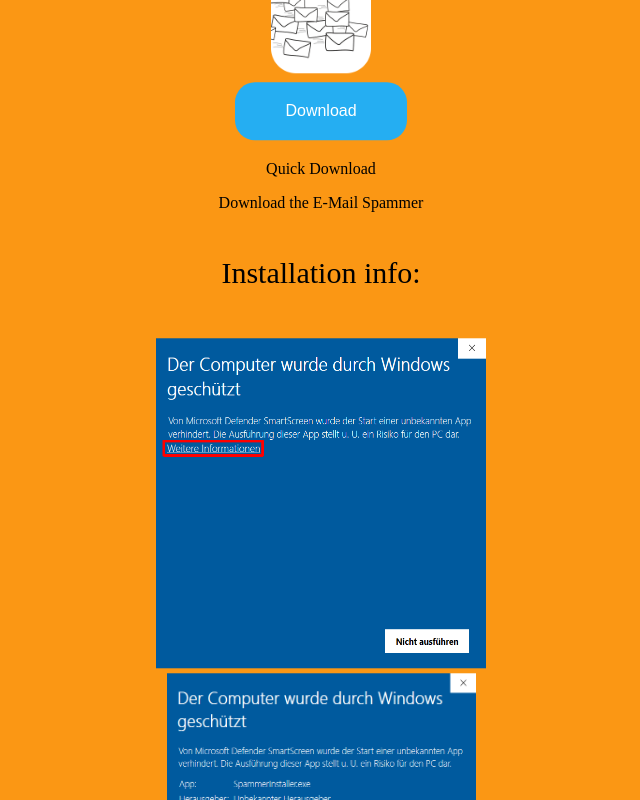
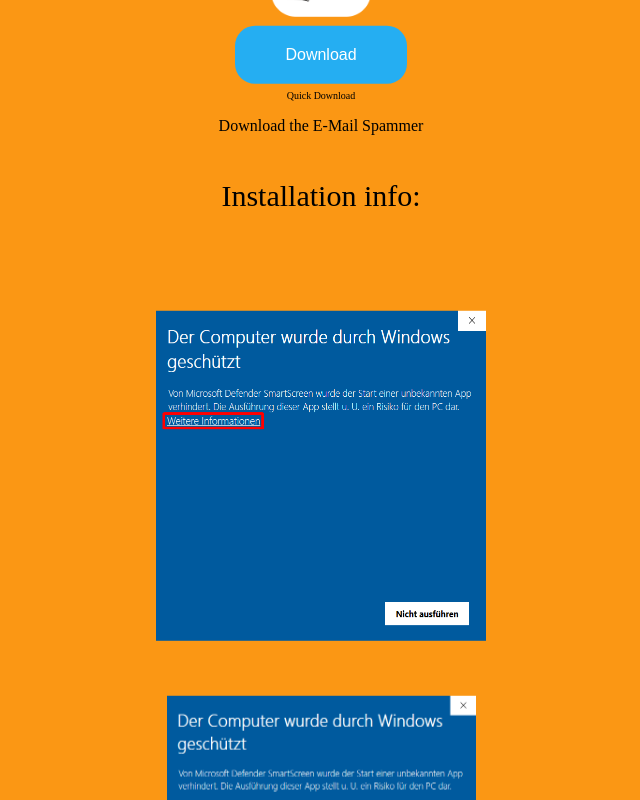
Before and after one commit to KesSaft/Spammer, a plain HTML site: page index.html in a window 1280 px wide. Shown: the whole page, without its empty margins (327-967 px from the left). Drawn offline with Linux system fonts and the light colour scheme.

Commit message:
Update style.css

```diff
--- a/style.css
+++ b/style.css
@@ -6,6 +6,8 @@
 	left: 50%;
 	transform: translate(-50%, -50%);
 	text-align: center;
+}
+img{
 	margin-top: 50px;
 }
 
@@ -27,6 +29,10 @@
 	margin-top: 10px;
 	font-size: 30px;
 }
+p[id=quick]{
+	margin-top: 2px;
+	font-size: 10px;
+}
 img{
 	margin-bottom: 5px;
 }
```
